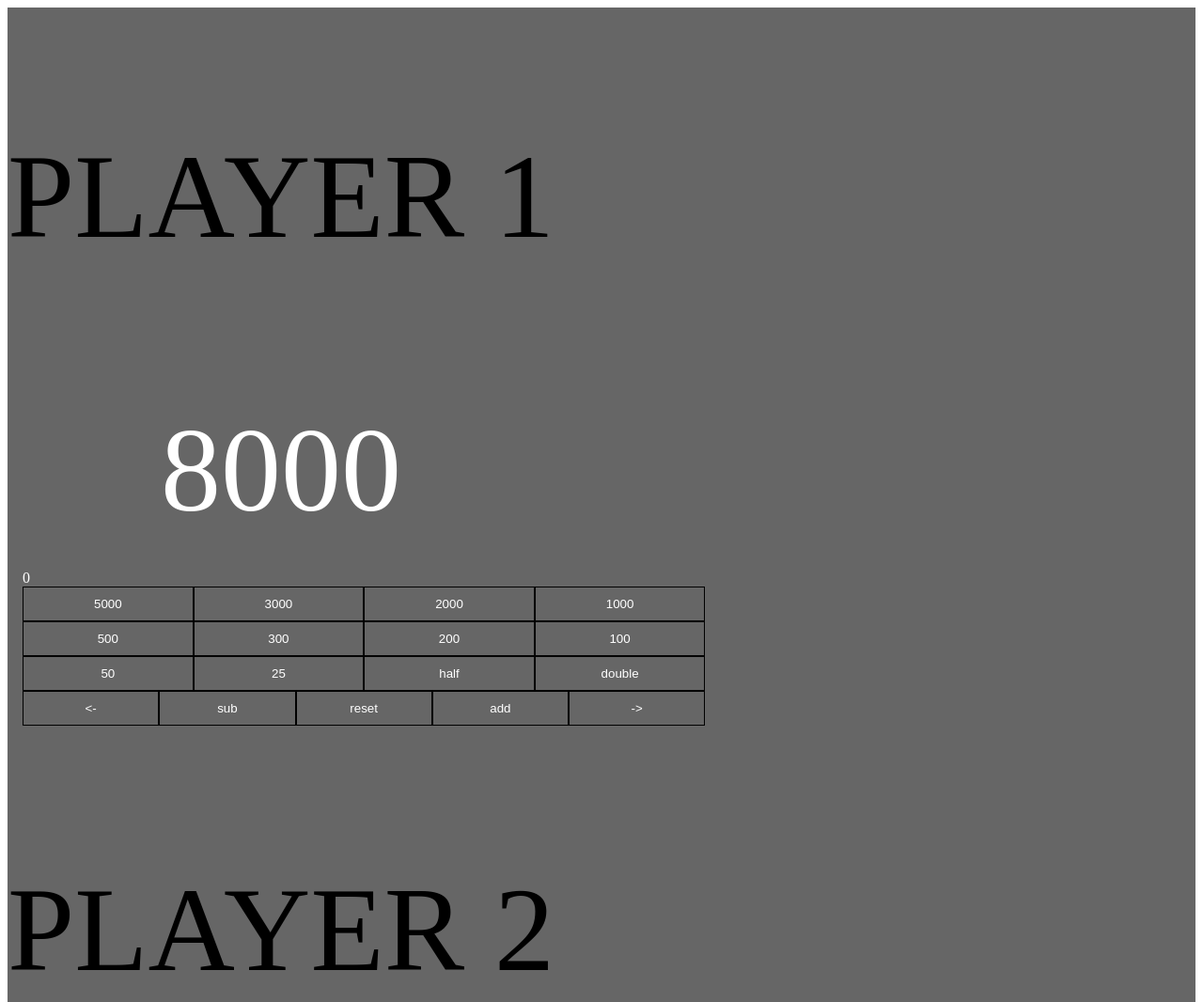
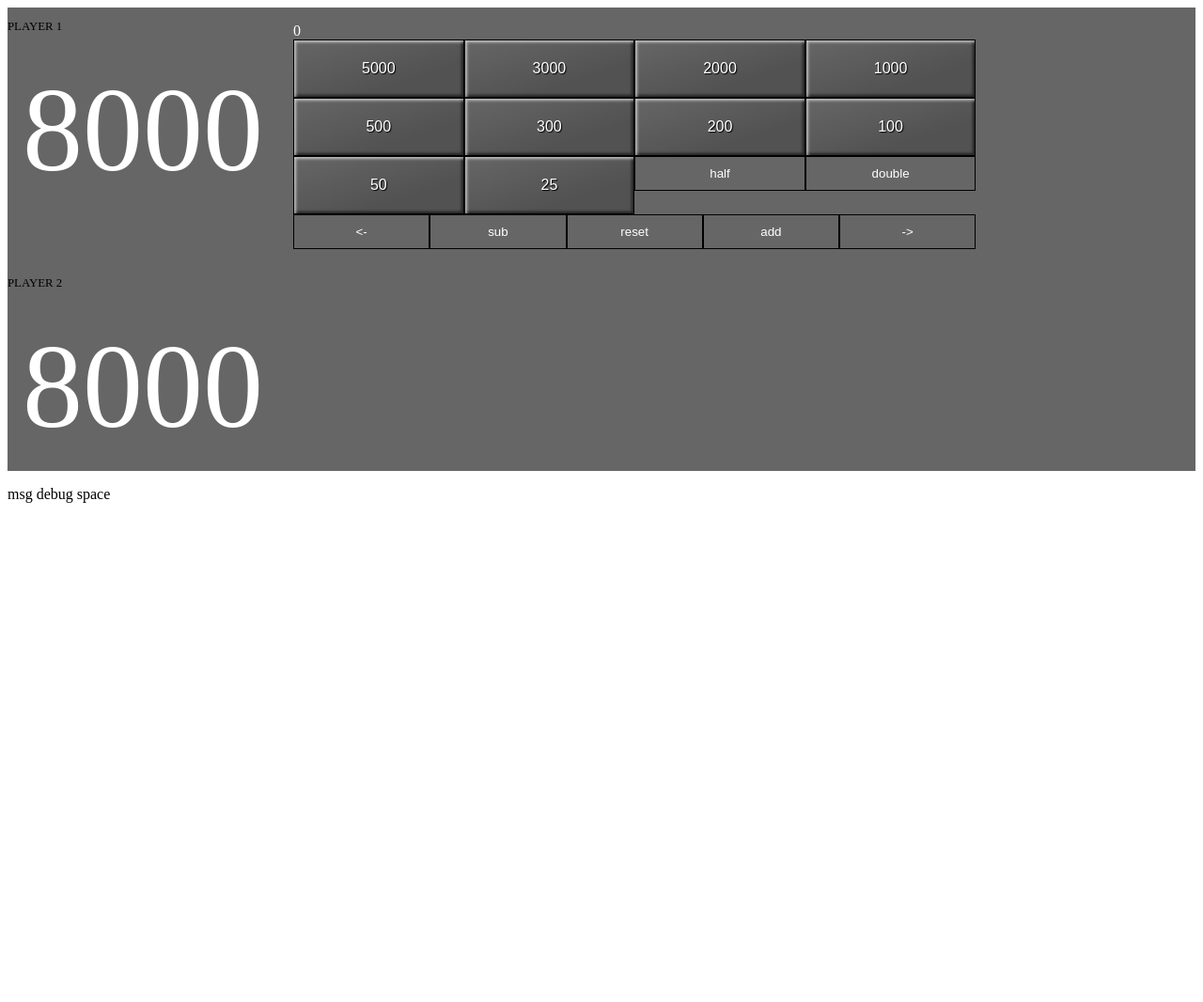
Before and after one commit to CrazyLegoMind/LpCounterOnline, a plain HTML site: page index.html in a window 1280 px wide. Shown: the top 1066 px of the page at 94% size. After the commit the page ends 808 px from the top, so only its background shows below. Drawn offline with nearby package versions, Linux system fonts and the light colour scheme.

Commit message:
Update index.html

```diff
--- a/index.html
+++ b/index.html
@@ -1,4 +1,5 @@
 <!DOCTYPE html>
+
 <head>
 
 	<script src="https://ajax.googleapis.com/ajax/libs/jquery/3.3.1/jquery.min.js">
@@ -9,6 +10,7 @@
 		body {
 			height: 100%;
 		}
+
 		ul {
 			list-style-type: none;
 			margin: 0;
@@ -16,9 +18,11 @@
 			overflow: hidden;
 			background-color: #666666;
 		}
+
 		li {
 			float: left;
 		}
+
 		li a {
 			display: block;
 			color: white;
@@ -28,12 +32,18 @@
 		}
 
 		.btn-group button {
-	 background-color: #666666; /* Green background */
-	 border: 1px solid black; /* Green border */
-	 color: white; /* White text */
-	 padding: 10px 24px; /* Some padding */
-	 cursor: pointer; /* Pointer/hand icon */
-	 float: left; /* Float the buttons side by side */
+			background-color: #666666;
+			/* Green background */
+			border: 1px solid black;
+			/* Green border */
+			color: white;
+			/* White text */
+			padding: 10px 24px;
+			/* Some padding */
+			cursor: pointer;
+			/* Pointer/hand icon */
+			float: left;
+			/* Float the buttons side by side */
 		}
 
 		/* Clear floats (clearfix hack) */
@@ -42,42 +52,75 @@
 			clear: both;
 			display: table;
 		}
+
 		/* Add a background color on hover */
 		.btn-group button:hover {
 			background-color: #888888;
 		}
+
+		.styled {
+			border: 0;
+			line-height: 2.5;
+			padding: 0 20px;
+			font-size: 1rem;
+			text-align: center;
+			color: #fff;
+			text-shadow: 1px 1px 1px #000;
+			background-color: rgba(150, 150, 150, 1);
+			background-image: linear-gradient(to top left,
+					rgba(0, 0, 0, .2),
+					rgba(0, 0, 0, .2) 30%,
+					rgba(0, 0, 0, 0));
+			box-shadow: inset 2px 2px 3px rgba(255, 255, 255, .6),
+				inset -2px -2px 3px rgba(0, 0, 0, .6);
+		}
+
+		.styled:hover {
+			background-color: rgba(10, 10, 10, 1);
+		}
+
+		.styled:active {
+			box-shadow: inset -2px -2px 3px rgba(255, 255, 255, .6),
+				inset 2px 2px 3px rgba(0, 0, 0, .6);
+		}
 	</style>
 </head>
 <html>
+
 <body>
 	<ul>
-	    <li style="font-size: 10vw"><p>PLAYER 1</p><a style="font-size: 10vw" id="left_lp">8000</a></li>
+		<li style="font-size: 1vw">
+			<p>PLAYER 1</p><a style="font-size: 10vw" id="left_lp">8000</a>
+		</li>
 		<li style="width:60%">
 			<a>
-		    <ul><li id="current_value">0</li></ul>
+				<ul>
+					<li id="current_value">0</li>
+				</ul>
 				<div class="btn-group" style="width:100%">
-			<button class="btn_num" style="width:25%">5000</button>
-			<button class="btn_num" style="width:25%">3000</button>
-			<button class="btn_num" style="width:25%">2000</button>
-			<button class="btn_num" style="width:25%">1000</button>
+					<button class="btn_num styled" style="width:25%">5000</button>
+					<button class="btn_num styled" style="width:25%">3000</button>
+					<button class="btn_num styled" style="width:25%">2000</button>
+					<button class="btn_num styled" style="width:25%">1000</button>
 				</div>
 
 				<div class="btn-group" style="width:100%">
-			<button class="btn_num" style="width:25%">500</button>
-			<button class="btn_num" style="width:25%">300</button>
-			<button class="btn_num" style="width:25%">200</button>
-			<button class="btn_num" style="width:25%">100</button>
+					<button class="btn_num styled" style="width:25%">500</button>
+					<button class="btn_num styled" style="width:25%">300</button>
+					<button class="btn_num styled" style="width:25%">200</button>
+					<button class="btn_num styled" style="width:25%">100</button>
 				</div>
 
 				<div class="btn-group" style="width:100%">
-			<button class="btn_num" style="width:25%">50</button>
-			<button class="btn_num" style="width:25%">25</button>
+					<button class="btn_num styled" style="width:25%">50</button>
+					<button class="btn_num styled" style="width:25%">25</button>
 					<button class="btn_str" style="width:25%">half</button>
 					<button class="btn_str" style="width:25%">double</button>
 				</div>
 
 				<div class="btn-group" style="width:100%">
-			<button class="btn_str" name="toLeft"  style="width:20%"> <- </button>
+					<button class="btn_str" name="toLeft" style="width:20%">
+						<- </button>
 							<button class="btn_str" style="width:20%">sub</button>
 							<button class="btn_str" style="width:20%">reset</button>
 							<button class="btn_str" style="width:20%">add</button>
@@ -85,100 +128,102 @@
 				</div>
 			</a>
 		</li>
-	    <li style="font-size: 10vw"><p>PLAYER 2</p><a style="font-size: 10vw" id="right_lp">8000</a></li>
+		<li style="font-size: 1vw">
+			<p>PLAYER 2</p><a style="font-size: 10vw" id="right_lp">8000</a>
+		</li>
 	</ul>
-	<p id ="debug">msg debug space </p>
+	<p id="debug">msg debug space </p>
 
 	<script>
 		var player_number = 0;
 		var op_number = 0;
 
-	 function performAction(pn,on){
-	     document.getElementById("debug").innerHTML = "acting "+pn+" "+on;
+		function performAction(pn, on) {
+			document.getElementById("debug").innerHTML = "acting " + pn + " " + on;
 			// left = 1, right = 2
 			//  add = 1, sub = 2
 
-	     if(on == 0 || pn == 0){
-		 document.getElementById("debug").innerHTML = "wrong initialization" ;
-	     }else if(pn == 1){//left
+			if (on == 0 || pn == 0) {
+				document.getElementById("debug").innerHTML = "wrong initialization";
+			} else if (pn == 1) {//left
 				lp = parseInt(document.getElementById("left_lp").innerHTML);
 				val = parseInt(document.getElementById("current_value").innerHTML);
-		 if(on == 1){ //add
+				if (on == 1) { //add
 					document.getElementById("left_lp").innerHTML = lp + val;
-		 }else{//sub
+				} else {//sub
 					document.getElementById("left_lp").innerHTML = lp - val;
 				}
 				document.getElementById("current_value").innerHTML = 0;
 
-	     }else if(pn == 2){//right
+			} else if (pn == 2) {//right
 				lp = parseInt(document.getElementById("right_lp").innerHTML);
 				val = parseInt(document.getElementById("current_value").innerHTML);
-		 if(on == 1){ //add
+				if (on == 1) { //add
 					document.getElementById("right_lp").innerHTML = lp + val;
-		 }else{//sub
+				} else {//sub
 					document.getElementById("right_lp").innerHTML = lp - val;
 				}
 				document.getElementById("current_value").innerHTML = 0;
-	     }else{
-		 document.getElementById("debug").innerHTML = "nothing done" ;
+			} else {
+				document.getElementById("debug").innerHTML = "nothing done";
 
 			}
 		}
 
 
 
-	 $(document).ready(function(){
+		$(document).ready(function () {
 
 
-	     $(".btn_num").click(function(){
-		 document.getElementById("debug").innerHTML = "clicked btn_num" ;
+			$(".btn_num").click(function () {
+				document.getElementById("debug").innerHTML = "clicked btn_num";
 				current_val = parseInt(document.getElementById("current_value").innerHTML);
 				op_val = parseInt(this.innerHTML);
 				document.getElementById("current_value").innerHTML = op_val + current_val;
 
 			});
 
-	     $(".btn_str").click(function(){
-		 document.getElementById("debug").innerHTML = "clicked btn_str" ;
+			$(".btn_str").click(function () {
+				document.getElementById("debug").innerHTML = "clicked btn_str";
 				button_val = this.innerHTML;
-		 if(button_val == "add"){
-		     document.getElementById("debug").innerHTML = "clicked " + button_val ;
+				if (button_val == "add") {
+					document.getElementById("debug").innerHTML = "clicked " + button_val;
 					op_number = 1;
 
-		 }else if(button_val == "sub"){
-		     document.getElementById("debug").innerHTML = "clicked " + button_val ;
+				} else if (button_val == "sub") {
+					document.getElementById("debug").innerHTML = "clicked " + button_val;
 					op_number = 2;
 
-		 }else if(button_val == "half"){
-		     document.getElementById("debug").innerHTML = "clicked " + button_val ;
+				} else if (button_val == "half") {
+					document.getElementById("debug").innerHTML = "clicked " + button_val;
 					current_val = parseInt(document.getElementById("current_value").innerHTML);
-		     document.getElementById("current_value").innerHTML = current_val/2;
+					document.getElementById("current_value").innerHTML = current_val / 2;
 
-		 }else if(button_val == "double"){
-		     document.getElementById("debug").innerHTML = "clicked " + button_val ;
+				} else if (button_val == "double") {
+					document.getElementById("debug").innerHTML = "clicked " + button_val;
 					current_val = parseInt(document.getElementById("current_value").innerHTML);
-		     document.getElementById("current_value").innerHTML = current_val*2;
+					document.getElementById("current_value").innerHTML = current_val * 2;
 
-		 }else if(this.name == "toLeft"){
-		     document.getElementById("debug").innerHTML = "clicked <-" ;
+				} else if (this.name == "toLeft") {
+					document.getElementById("debug").innerHTML = "clicked <-";
 					player_number = 1;
-		     performAction(player_number,op_number);
+					performAction(player_number, op_number);
 
 
-		 }else if(this.name == "toRight"){
-		     document.getElementById("debug").innerHTML = "clicked ->" ;
+				} else if (this.name == "toRight") {
+					document.getElementById("debug").innerHTML = "clicked ->";
 					player_number = 2;
-		     performAction(player_number,op_number);
+					performAction(player_number, op_number);
 
 
-		 }else if(button_val == "reset"){
-		     document.getElementById("debug").innerHTML = "clicked " + button_val ;
+				} else if (button_val == "reset") {
+					document.getElementById("debug").innerHTML = "clicked " + button_val;
 					document.getElementById("current_value").innerHTML = 0;
 				}
 
-		 window.addEventListener("load",function() {
+				window.addEventListener("load", function () {
 					// Set a timeout...
-			 setTimeout(function(){
+					setTimeout(function () {
 						// Hide the address bar!
 						window.scrollTo(0, 1);
 					}, 0);
```
Lines whose indentation alone changed are shown as unchanged.
